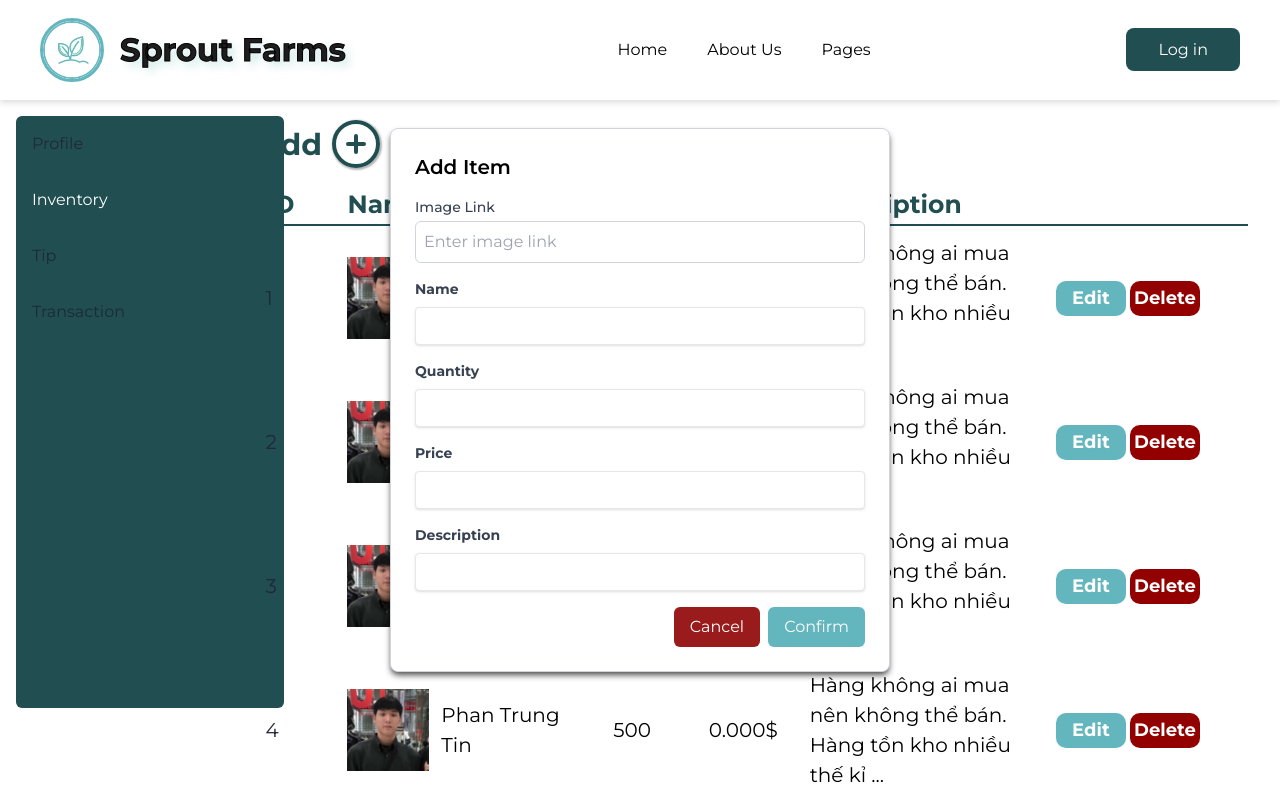
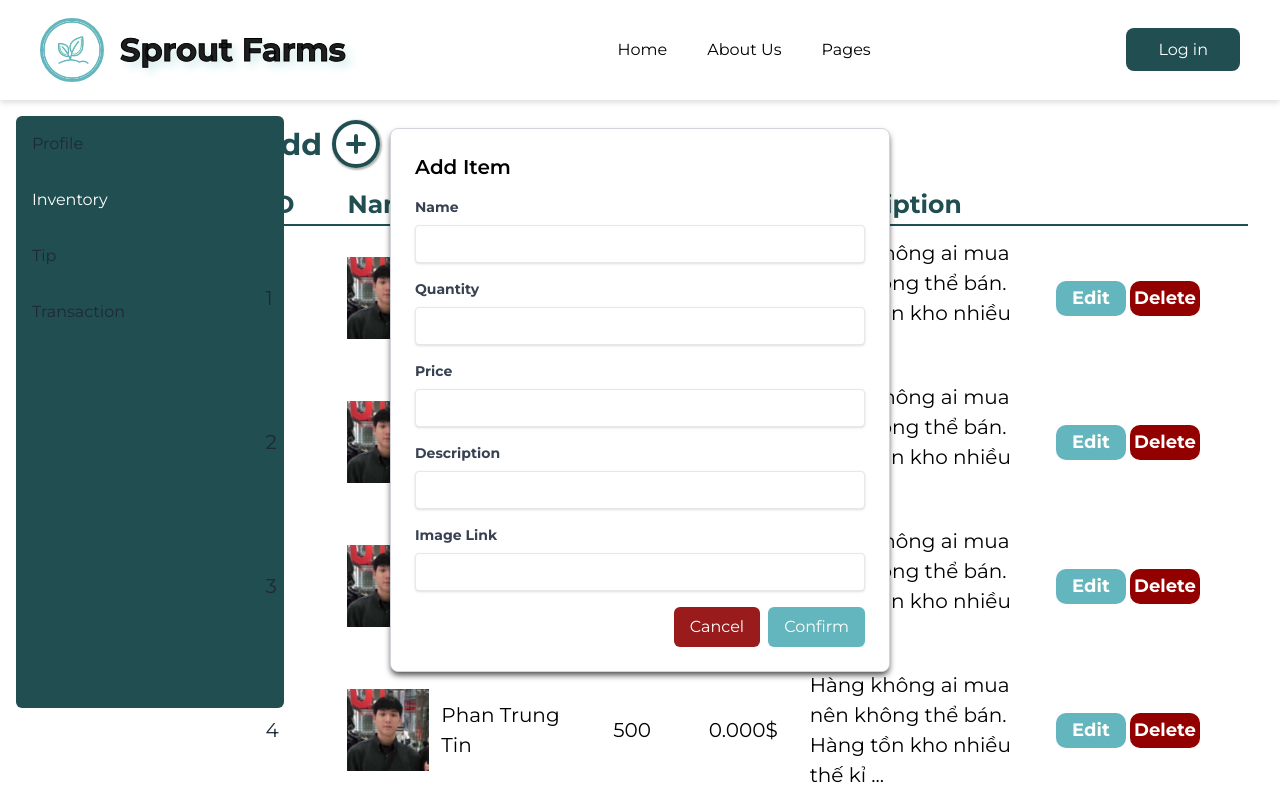
Before and after one commit to GSYNDRA/FARMING-ASSISTANCE, a React (Create React App) app: page /farmer/inventory in a window 1280 px wide. Both pictures are taken after a click on the button 355 px from the left and 144 px from the top of the page. Built offline with nearby package versions, Linux system fonts and the light colour scheme.

Commit message:
incomplete fetch api of inventory

```diff
--- a/src/components/AddButton.jsx
+++ b/src/components/AddButton.jsx
@@ -1,7 +1,15 @@
 import React, { useState } from "react";
 import Modal from "./Modal";
+
 const AddButton = () => {
   const [showModal, setShowModal] = useState(false);
+  const [formData, setFormData] = useState({
+    name: '',
+    quantity: '',
+    price: '',
+    description: '',
+    imageLink: ''
+  });
 
   const handleAddClick = () => {
     setShowModal(true);
@@ -9,6 +17,33 @@ const AddButton = () => {
 
   const handleCloseModal = () => {
     setShowModal(false);
+  };
+
+  const handleInputChange = (event) => {
+    const { name, value } = event.target;
+    setFormData({
+      ...formData,
+      [name]: value
+    });
+  };
+
+  const handleConfirm = async () => {
+    try {
+      const response = await fetch('http://localhost:8080/farmer/inventory/1', {
+        method: 'POST',
+        headers: {
+          'Content-Type': 'application/json'
+        },
+        body: JSON.stringify(formData)
+      });
+      if (!response.ok) {
+        throw new Error('Failed to submit data');
+      }
+      alert('Đã gửi dữ liệu thành công!');
+      setShowModal(false);
+    } catch (error) {
+      alert('Đã xảy ra lỗi khi gửi dữ liệu: ' + error.message);
+    }
   };
 
   return (
@@ -38,8 +73,7 @@ const AddButton = () => {
           />
         </svg>
       </button>
-      <Modal show={showModal} onClose={handleCloseModal}>
-        {/* Modal content */}
+      <Modal show={showModal} onClose={handleCloseModal} onConfirm={handleConfirm}>
         <form>
           <div className="mb-4">
             <label className="block text-gray-700 text-sm font-bold mb-2">
@@ -47,7 +81,10 @@ const AddButton = () => {
             </label>
             <input
               type="text"
-              className="shadow appearance-none border rounded w-full py-2 px-3 text-gray-700 leading-tight focus:outline-none focus:shadow-outline bg-white" // Added bg-white class
+              name="name"
+              value={formData.name}
+              onChange={handleInputChange}
+              className="shadow appearance-none border rounded w-full py-2 px-3 text-gray-700 leading-tight focus:outline-none focus:shadow-outline bg-white"
             />
           </div>
           <div className="mb-4">
@@ -56,7 +93,10 @@ const AddButton = () => {
             </label>
             <input
               type="text"
-              className="shadow appearance-none border rounded w-full py-2 px-3 text-gray-700 leading-tight focus:outline-none focus:shadow-outline bg-white" // Added bg-white class
+              name="quantity"
+              value={formData.quantity}
+              onChange={handleInputChange}
+              className="shadow appearance-none border rounded w-full py-2 px-3 text-gray-700 leading-tight focus:outline-none focus:shadow-outline bg-white"
             />
           </div>
           <div className="mb-4">
@@ -65,7 +105,10 @@ const AddButton = () => {
             </label>
             <input
               type="text"
-              className="shadow appearance-none border rounded w-full py-2 px-3 text-gray-700 leading-tight focus:outline-none focus:shadow-outline bg-white" // Added bg-white class
+              name="price"
+              value={formData.price}
+              onChange={handleInputChange}
+              className="shadow appearance-none border rounded w-full py-2 px-3 text-gray-700 leading-tight focus:outline-none focus:shadow-outline bg-white"
             />
           </div>
           <div className="mb-4">
@@ -74,7 +117,22 @@ const AddButton = () => {
             </label>
             <input
               type="text"
-              className="shadow appearance-none border rounded w-full py-2 px-3 text-gray-700 leading-tight focus:outline-none focus:shadow-outline bg-white" // Added bg-white class
+              name="description"
+              value={formData.description}
+              onChange={handleInputChange}
+              className="shadow appearance-none border rounded w-full py-2 px-3 text-gray-700 leading-tight focus:outline-none focus:shadow-outline bg-white"
+            />
+          </div>
+          <div className="mb-4">
+            <label className="block text-gray-700 text-sm font-bold mb-2">
+              Image Link
+            </label>
+            <input
+              type="text"
+              name="imageLink"
+              value={formData.imageLink}
+              onChange={handleInputChange}
+              className="shadow appearance-none border rounded w-full py-2 px-3 text-gray-700 leading-tight focus:outline-none focus:shadow-outline bg-white"
             />
           </div>
         </form>
--- a/src/components/Modal.jsx
+++ b/src/components/Modal.jsx
@@ -1,3 +1,4 @@
+// Modal.jsx
 import React from "react";
 
 const Modal = ({ show, onClose, onConfirm, children }) => {
@@ -7,27 +8,12 @@ const Modal = ({ show, onClose, onConfirm, children }) => {
 
   return (
     <div className="fixed inset-0 flex justify-center items-center z-50">
-      <div className="border border-gray-300 bg-white rounded-lg shadow-lg p-6" style={{ width: "500px", boxShadow: "0 4px 6px -1px rgba(0, 0, 0, 0.7), 0 2px 4px -1px rgba(0, 0, 0, 0.06)" }}> {/* Adjust width and shadow as needed */}
+      <div className="border border-gray-300 bg-white rounded-lg shadow-lg p-6" style={{ width: "500px", boxShadow: "0 4px 6px -1px rgba(0, 0, 0, 0.7), 0 2px 4px -1px rgba(0, 0, 0, 0.06)" }}>
         <div className="flex justify-between items-center mb-4">
-          <h2 className="text-xl font-semibold text-black">Add Item</h2> {/* Change color to black */}
+          <h2 className="text-xl font-semibold text-black">Add Item</h2>
         </div>
         <div>
-          {/* Input for image link */}
-          <div className="mb-4">
-            <label htmlFor="imageLink" className="block text-sm font-medium text-gray-700">
-              Image Link
-            </label>
-            <input
-              type="text"
-              id="imageLink"
-              name="imageLink"
-              className="mt-1 p-2 border border-gray-300 rounded-md w-full bg-white"
-              placeholder="Enter image link"
-            />
-          </div>
-          {/* Other content */}
           {children}
-          {/* Confirm button */}
           <div className="flex justify-end mt-4">
             <button onClick={onClose} className="mr-2 px-4 py-2 bg-red-800 text-white rounded-md">Cancel</button>
             <button onClick={onConfirm} className="px-4 py-2 bg-[#63B6BD] text-white rounded-md">Confirm</button>
```
Also changed, not shown: src/routes/Home/Farmer/FInventory.jsx (line endings or trailing spaces).
